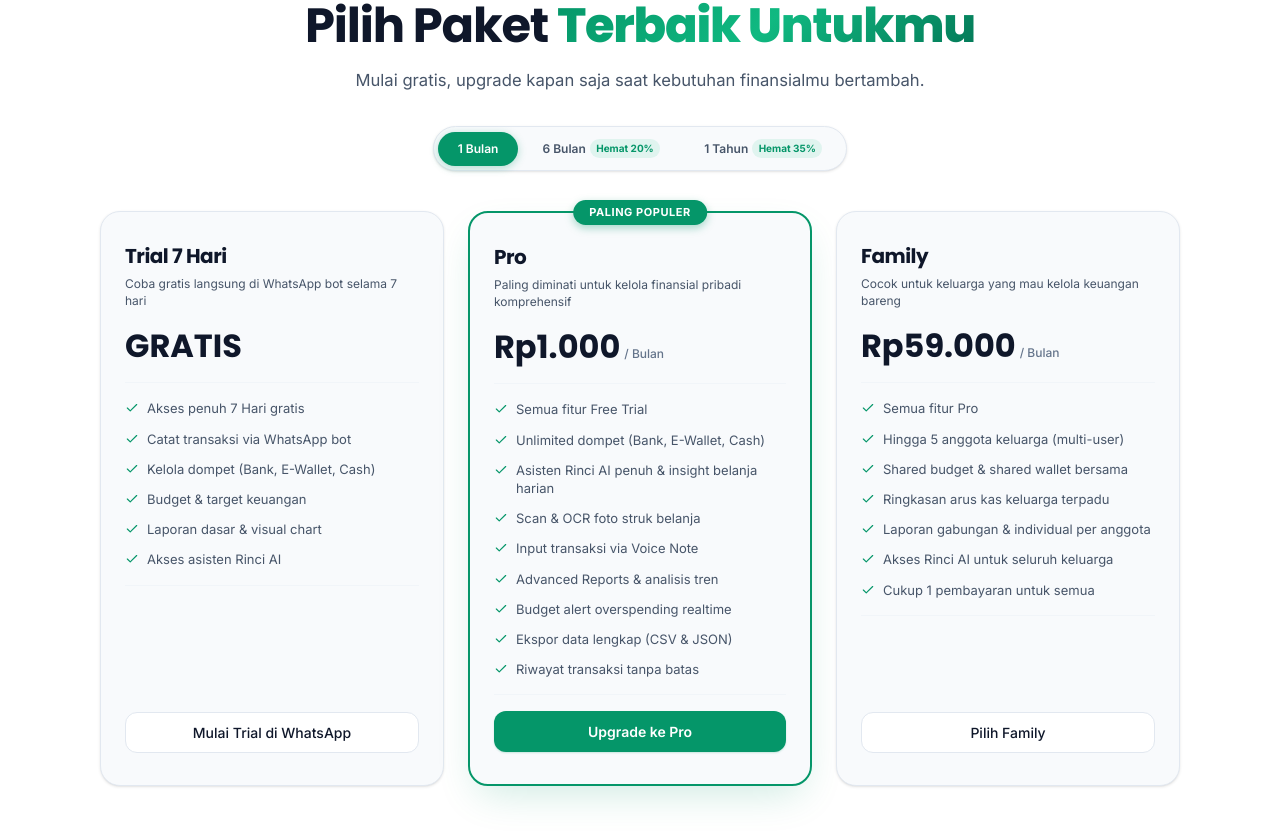
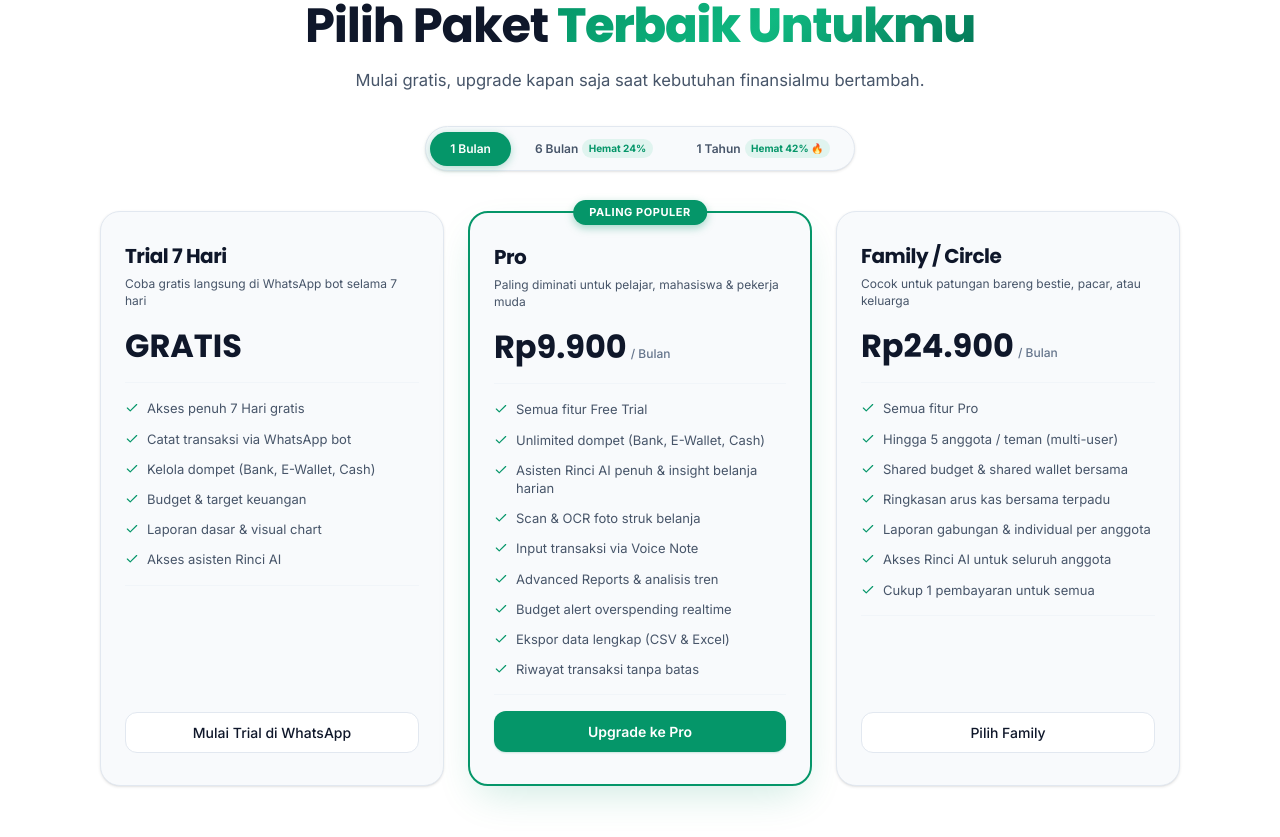
Before and after one commit to gabriel1stz/rinciin, a React (Vite) app in the folder apps/web/: page / in a window 1280 px wide. Shown: the part 4694-5531 px from the top of the page. Built offline with nearby package versions, Linux system fonts and the light colour scheme.

Commit message:
feat(pricing): update affordable Gen Z pricing with smooth counter animation

```diff
--- a/apps/web/src/pages/LandingPage.tsx
+++ b/apps/web/src/pages/LandingPage.tsx
@@ -81,6 +81,54 @@ const AnimatedCounter: React.FC<{
     <span ref={ref} style={{ display: 'inline-block', fontVariantNumeric: 'tabular-nums' }}>
       {displayValue}
       {suffix}
+    </span>
+  );
+};
+
+// Smooth Animated Price Counter (rolls smoothly from 1 to final price when toggled)
+const AnimatedPriceCounter: React.FC<{ value: number }> = ({ value }) => {
+  const [current, setCurrent] = useState<number>(() => (value === 0 ? 0 : 1));
+
+  useEffect(() => {
+    if (value === 0) {
+      setCurrent(0);
+      return;
+    }
+
+    const start = 1;
+    const end = value;
+    const duration = 650; // 0.65s snappy rolling animation
+    let startTime: number | null = null;
+    let frameId: number;
+
+    const animate = (timestamp: number) => {
+      if (!startTime) startTime = timestamp;
+      const elapsed = timestamp - startTime;
+      const progress = Math.min(elapsed / duration, 1);
+
+      // Fast-out, slow-down cubic easing
+      const ease = 1 - Math.pow(1 - progress, 3);
+      const calculated = Math.round(start + (end - start) * ease);
+      setCurrent(calculated);
+
+      if (progress < 1) {
+        frameId = requestAnimationFrame(animate);
+      } else {
+        setCurrent(end);
+      }
+    };
+
+    frameId = requestAnimationFrame(animate);
+    return () => cancelAnimationFrame(frameId);
+  }, [value]);
+
+  if (value === 0) {
+    return <span>GRATIS</span>;
+  }
+
+  return (
+    <span style={{ fontVariantNumeric: 'tabular-nums' }}>
+      Rp{current.toLocaleString('id-ID')}
     </span>
   );
 };
@@ -872,7 +920,7 @@ export const LandingPage: React.FC = () => {
                 onClick={() => setSelectedDuration('6m')}
               >
                 <span>6 Bulan</span>
-                <span className="landing-duration-discount">Hemat 20%</span>
+                <span className="landing-duration-discount">Hemat 24%</span>
               </button>
               <button
                 type="button"
@@ -880,7 +928,7 @@ export const LandingPage: React.FC = () => {
                 onClick={() => setSelectedDuration('1y')}
               >
                 <span>1 Tahun</span>
-                <span className="landing-duration-discount">Hemat 35%</span>
+                <span className="landing-duration-discount">Hemat 42% 🔥</span>
               </button>
             </div>
           </div>
@@ -941,16 +989,14 @@ export const LandingPage: React.FC = () => {
                         <div className="landing-pricing-price-row">
                           <AnimatePresence mode="wait">
                             <motion.span
-                              key={priceInfo.monthlyPrice}
-                              initial={{ opacity: 0, y: -6 }}
+                              key={`${plan.id}-${selectedDuration}-${priceInfo.monthlyPrice}`}
+                              initial={{ opacity: 0, y: -4 }}
                               animate={{ opacity: 1, y: 0 }}
-                              exit={{ opacity: 0, y: 6 }}
-                              transition={{ duration: 0.2 }}
+                              exit={{ opacity: 0, y: 4 }}
+                              transition={{ duration: 0.15 }}
                               className="landing-pricing-price"
                             >
-                              {priceInfo.monthlyPrice === 0
-                                ? 'GRATIS'
-                                : formatCurrency(priceInfo.monthlyPrice)}
+                              <AnimatedPriceCounter value={priceInfo.monthlyPrice} />
                             </motion.span>
                           </AnimatePresence>
                           <span className="landing-pricing-period">
--- a/apps/web/src/utils/plans.ts
+++ b/apps/web/src/utils/plans.ts
@@ -34,9 +34,9 @@ export const PLANS_CATALOG: PlanPricing[] = [
   {
     id: 'pro',
     name: 'Pro',
-    label: 'Paling diminati untuk kelola finansial pribadi komprehensif',
+    label: 'Paling diminati untuk pelajar, mahasiswa & pekerja muda',
     highlight: 'Paling Populer',
-    basePriceMonthly: 1000,
+    basePriceMonthly: 9900,
     features: [
       'Semua fitur Free Trial',
       'Unlimited dompet (Bank, E-Wallet, Cash)',
@@ -45,24 +45,24 @@ export const PLANS_CATALOG: PlanPricing[] = [
       'Input transaksi via Voice Note',
       'Advanced Reports & analisis tren',
       'Budget alert overspending realtime',
-      'Ekspor data lengkap (CSV & JSON)',
+      'Ekspor data lengkap (CSV & Excel)',
       'Riwayat transaksi tanpa batas',
     ],
     ctaText: 'Upgrade ke Pro',
   },
   {
     id: 'family',
-    name: 'Family',
-    label: 'Cocok untuk keluarga yang mau kelola keuangan bareng',
+    name: 'Family / Circle',
+    label: 'Cocok untuk patungan bareng bestie, pacar, atau keluarga',
     highlight: false,
-    basePriceMonthly: 59000,
+    basePriceMonthly: 24900,
     features: [
       'Semua fitur Pro',
-      'Hingga 5 anggota keluarga (multi-user)',
+      'Hingga 5 anggota / teman (multi-user)',
       'Shared budget & shared wallet bersama',
-      'Ringkasan arus kas keluarga terpadu',
+      'Ringkasan arus kas bersama terpadu',
       'Laporan gabungan & individual per anggota',
-      'Akses Rinci AI untuk seluruh keluarga',
+      'Akses Rinci AI untuk seluruh anggota',
       'Cukup 1 pembayaran untuk semua',
     ],
     ctaText: 'Pilih Family',
@@ -89,37 +89,66 @@ export function calculatePlanPrice(
     };
   }
 
+  if (plan.id === 'pro') {
+    switch (duration) {
+      case '6m': {
+        return {
+          monthlyPrice: 7500,
+          totalPrice: 45000,
+          originalMonthlyPrice: 9900,
+          discountPct: 24,
+          months: 6,
+          periodLabel: 'Bulan (Total Rp45.000 / 6 Bulan)',
+        };
+      }
+      case '1y': {
+        return {
+          monthlyPrice: 5750,
+          totalPrice: 69000,
+          originalMonthlyPrice: 9900,
+          discountPct: 42,
+          months: 12,
+          periodLabel: 'Bulan (Total Rp69.000 / 1 Tahun)',
+        };
+      }
+      case '1m':
+      default:
+        return {
+          monthlyPrice: 9900,
+          totalPrice: 9900,
+          months: 1,
+          periodLabel: 'Bulan',
+        };
+    }
+  }
 
+  // Family plan
   switch (duration) {
     case '6m': {
-      const discountPct = 20; // Hemat 20%
-      const discountedMonthly = Math.round((plan.basePriceMonthly * (100 - discountPct)) / 100);
       return {
-        monthlyPrice: discountedMonthly,
-        totalPrice: discountedMonthly * 6,
-        originalMonthlyPrice: plan.basePriceMonthly,
-        discountPct,
+        monthlyPrice: 16500,
+        totalPrice: 99000,
+        originalMonthlyPrice: 24900,
+        discountPct: 34,
         months: 6,
-        periodLabel: 'Bulan (Total 6 Bulan)',
+        periodLabel: 'Bulan (Total Rp99.000 / 6 Bulan)',
       };
     }
     case '1y': {
-      const discountPct = 35; // Hemat 35%
-      const discountedMonthly = Math.round((plan.basePriceMonthly * (100 - discountPct)) / 100);
       return {
-        monthlyPrice: discountedMonthly,
-        totalPrice: discountedMonthly * 12,
-        originalMonthlyPrice: plan.basePriceMonthly,
-        discountPct,
+        monthlyPrice: 10750,
+        totalPrice: 129000,
+        originalMonthlyPrice: 24900,
+        discountPct: 57,
         months: 12,
-        periodLabel: 'Bulan (Total 1 Tahun)',
+        periodLabel: 'Bulan (Total Rp129.000 / 1 Tahun)',
       };
     }
     case '1m':
     default:
       return {
-        monthlyPrice: plan.basePriceMonthly,
-        totalPrice: plan.basePriceMonthly,
+        monthlyPrice: 24900,
+        totalPrice: 24900,
         months: 1,
         periodLabel: 'Bulan',
       };
```
Also changed, not shown: 1 other file (tests, documents, lock files or other folders).
